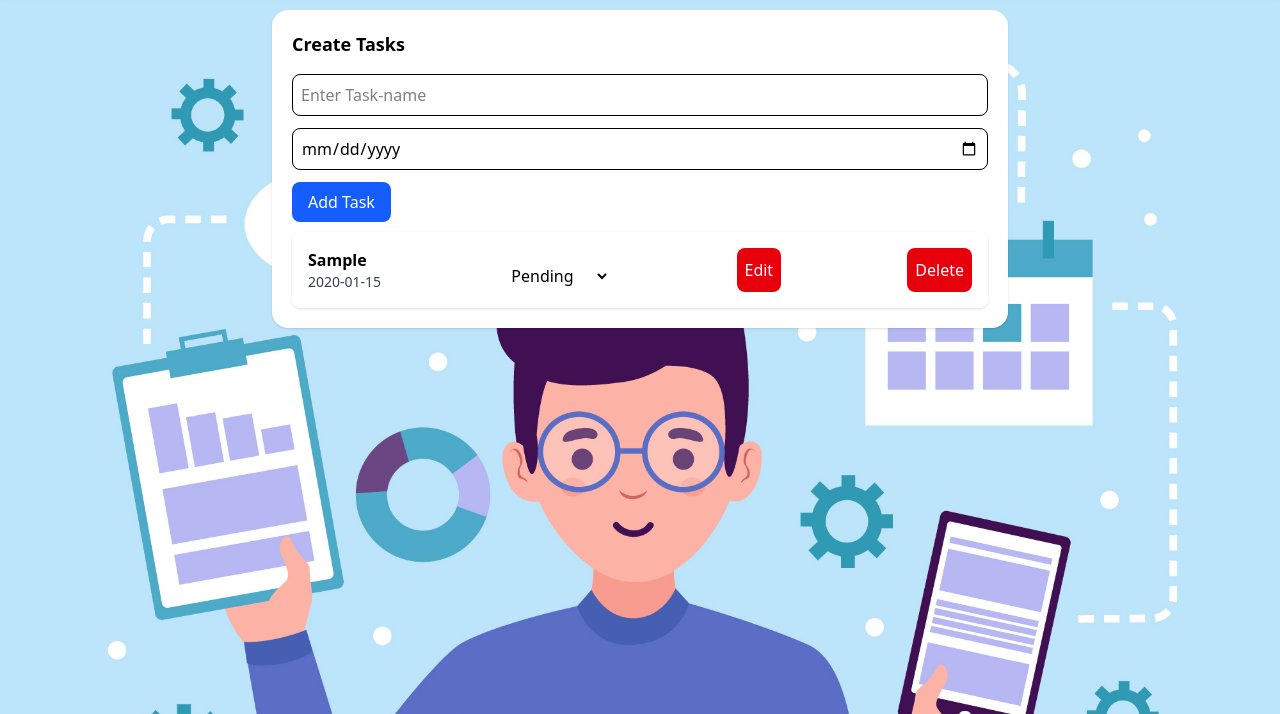
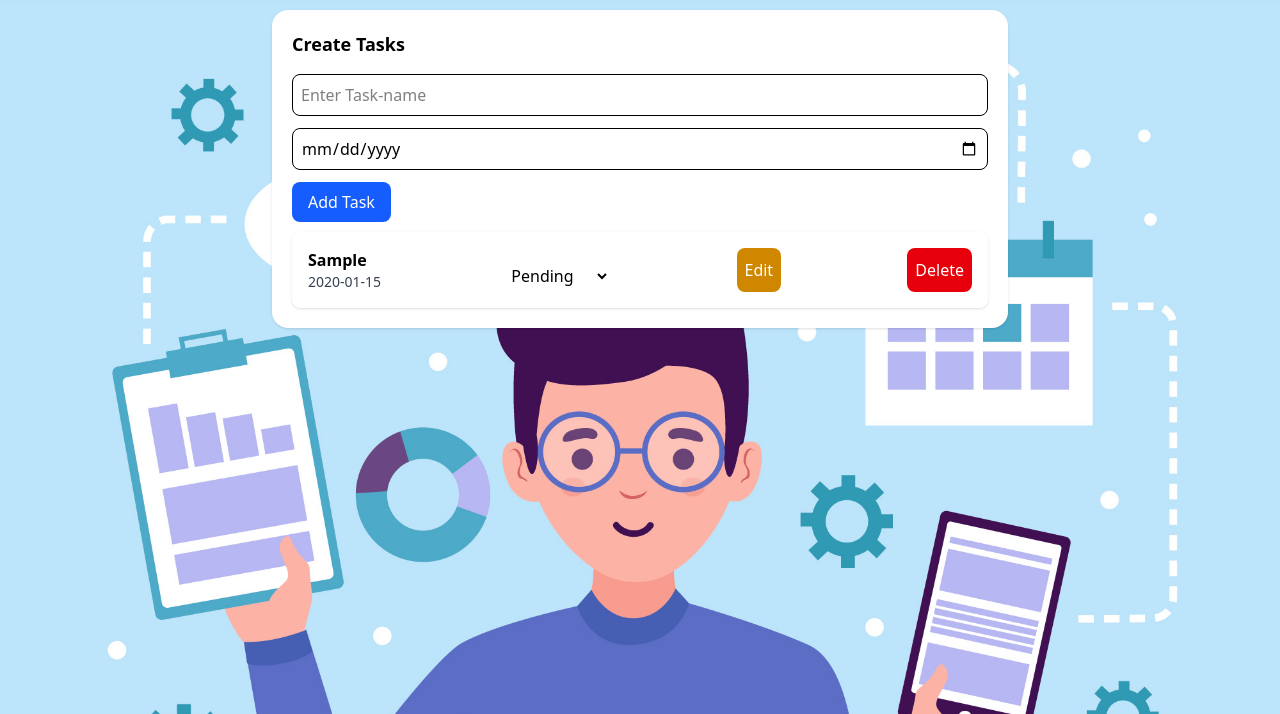
Before and after one commit to pbehera-techrayslabs/taskmanager-app, a website: page index.html in a window 1280 px wide. Both pictures are taken after typing "Sample", "2020-01-15" into the empty fields and a click on the button "Add Task". Shown: the part 86-800 px from the top of the page. Drawn offline with Linux system fonts and the light colour scheme.

Commit message:
fixed ui edit-button

```diff
--- a/index.html
+++ b/index.html
@@ -39,11 +39,11 @@
                         <p class="task-status text-sm text-"></p>
                     </div>
                     <select id="status" class="status-select flex justify-between items-center mt-3">
-                        <option value="pending">Pending</option>
+                        <option value="pending" >Pending</option>
                         <option value="completed">Completed</option>
                         <option value="rejected">Rejected</option>
                     </select>
-                    <button  class="edit-btn bg-red-600 text-white hover:bg-red-800 px-2 py-1 text-[16px] rounded-lg ">Edit</button>
+                    <button  class="edit-btn bg-yellow-600 text-white hover:bg-yellow-800 px-2 py-1 text-[16px] rounded-lg ">Edit</button>
                     <button  class="delete-btn bg-red-600 text-white hover:bg-red-800 px-2 py-1 text-[16px] rounded-lg ">Delete</button>
 
                 </div>
```
Also changed, not shown: src/output.css.
